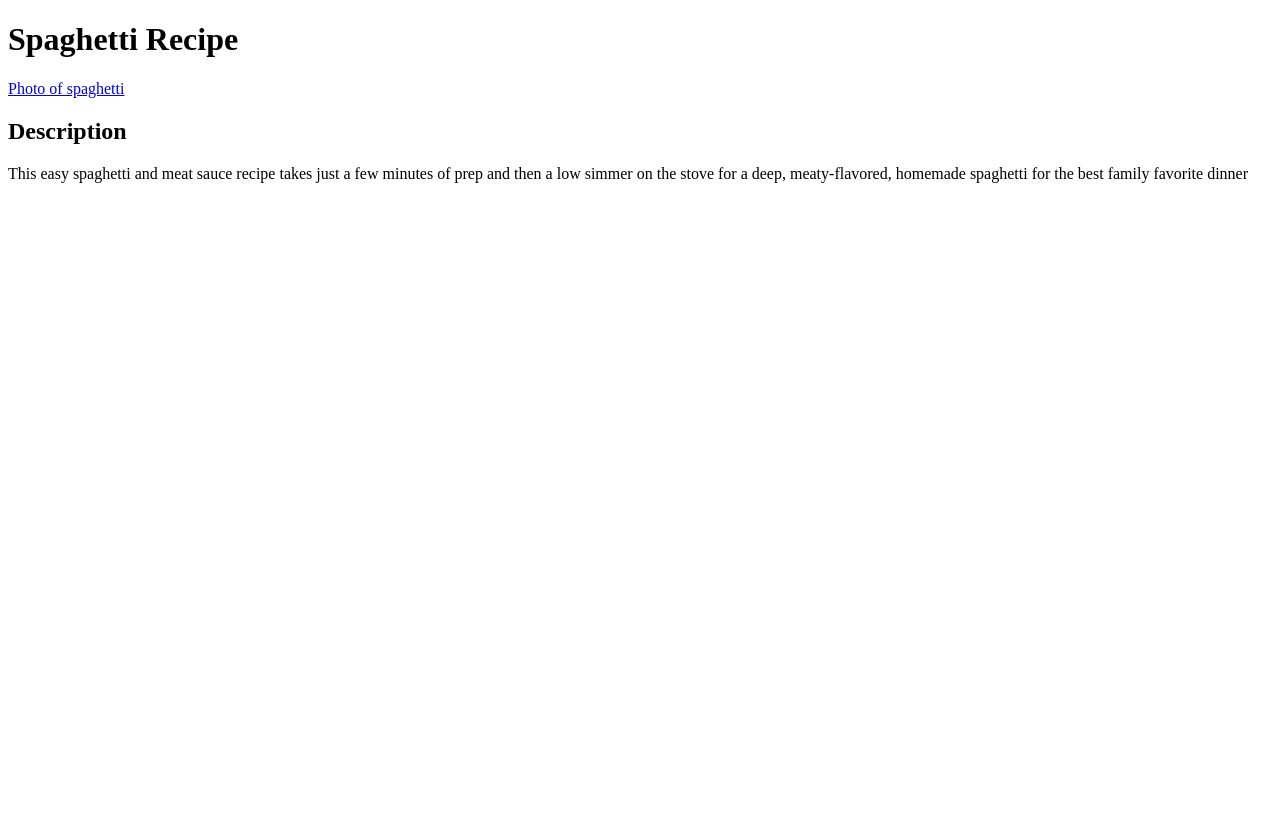
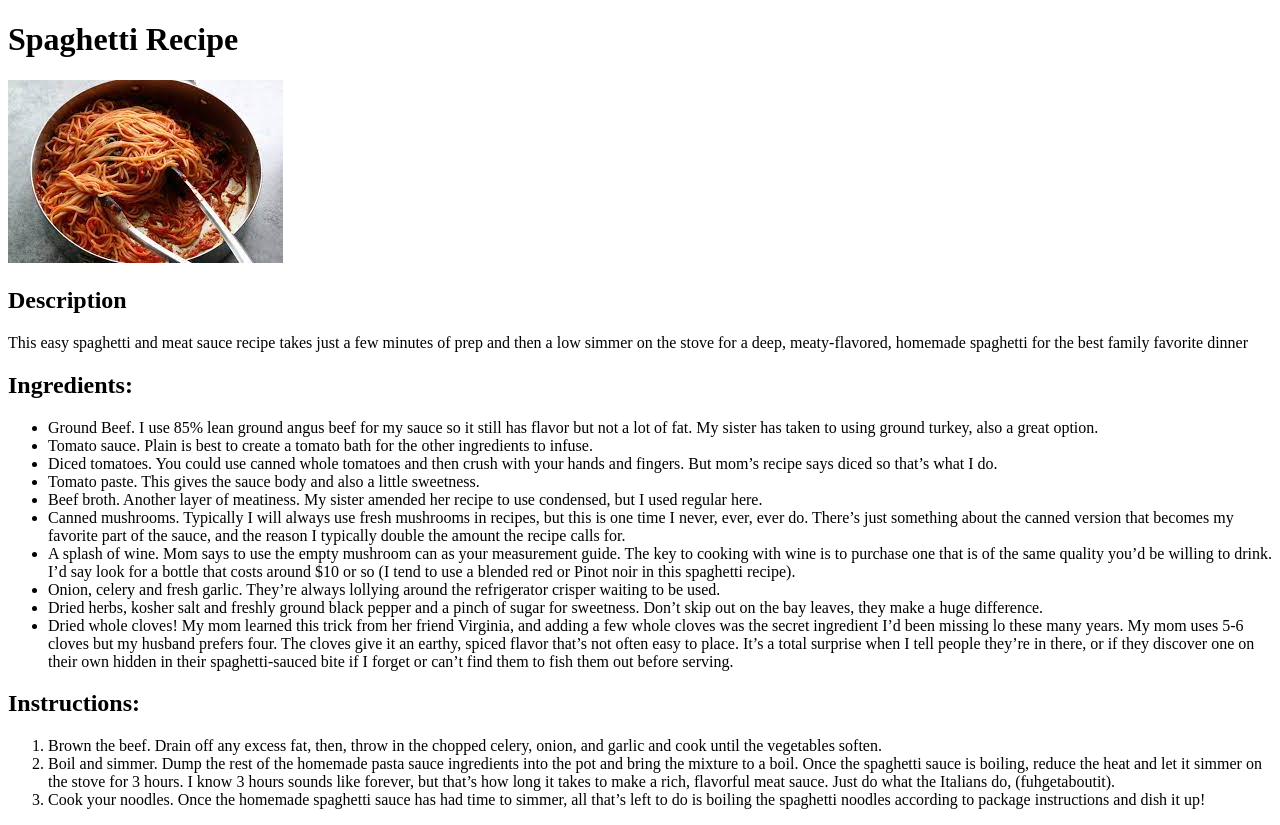
Before and after one commit to NoCity24/odin-recipes, a plain HTML site: page recipes/spaghetti.html in a window 1280 px wide. Before the commit the page ends 800 px from the top, so only its background shows below. Drawn offline with Linux system fonts and the light colour scheme.

Commit message:
changed sphagetti picture, finished the recipe page.

```diff
--- a/recipes/spaghetti.html
+++ b/recipes/spaghetti.html
@@ -8,9 +8,27 @@
 </head>
 <body>
     <h1>Spaghetti Recipe</h1>
-    <a href="../photos/spaghetti.jpg">Photo of spaghetti</a>
+    <img src="../photos/spaghetti.jpg" alt= "Photo of spaghetti">
     <h2>Description</h2>
     <p>This easy spaghetti and meat sauce recipe takes just a few minutes of prep and then a low simmer on the stove for a deep, meaty-flavored, homemade spaghetti for the best family favorite dinner</p>
-
+    <h2>Ingredients:</h2>
+    <ul>
+        <li>Ground Beef. I use 85% lean ground angus beef for my sauce so it still has flavor but not a lot of fat. My sister has taken to using ground turkey, also a great option.</li>
+        <li>Tomato sauce. Plain is best to create a tomato bath for the other ingredients to infuse.</li>
+        <li>Diced tomatoes. You could use canned whole tomatoes and then crush with your hands and fingers. But mom’s recipe says diced so that’s what I do.</li>
+        <li>Tomato paste. This gives the sauce body and also a little sweetness.</li>
+        <li>Beef broth. Another layer of meatiness. My sister amended her recipe to use condensed, but I used regular here.</li>
+        <li>Canned mushrooms. Typically I will always use fresh mushrooms in recipes, but this is one time I never, ever, ever do. There’s just something about the canned version that becomes my favorite part of the sauce, and the reason I typically double the amount the recipe calls for.</li>
+        <li>A splash of wine. Mom says to use the empty mushroom can as your measurement guide. The key to cooking with wine is to purchase one that is of the same quality you’d be willing to drink. I’d say look for a bottle that costs around $10 or so (I tend to use a blended red or Pinot noir in this spaghetti recipe).</li>
+        <li>Onion, celery and fresh garlic. They’re always lollying around the refrigerator crisper waiting to be used.</li>
+        <li>Dried herbs, kosher salt and freshly ground black pepper and a pinch of sugar for sweetness. Don’t skip out on the bay leaves, they make a huge difference.</li>
+        <li>Dried whole cloves! My mom learned this trick from her friend Virginia, and adding a few whole cloves was the secret ingredient I’d been missing lo these many years. My mom uses 5-6 cloves but my husband prefers four. The cloves give it an earthy, spiced flavor that’s not often easy to place. It’s a total surprise when I tell people they’re in there, or if they discover one on their own hidden in their spaghetti-sauced bite if I forget or can’t find them to fish them out before serving.</li>
+    </ul>
+    <h2>Instructions:</h2>
+    <ol>
+        <li>Brown the beef. Drain off any excess fat, then, throw in the chopped celery, onion, and garlic and cook until the vegetables soften.</li>
+        <li>Boil and simmer. Dump the rest of the homemade pasta sauce ingredients into the pot and bring the mixture to a boil. Once the spaghetti sauce is boiling, reduce the heat and let it simmer on the stove for 3 hours. I know 3 hours sounds like forever, but that’s how long it takes to make a rich, flavorful meat sauce. Just do what the Italians do, (fuhgetaboutit).</li>
+        <li>Cook your noodles. Once the homemade spaghetti sauce has had time to simmer, all that’s left to do is boiling the spaghetti noodles according to package instructions and dish it up!</li>
+    </ol>
 </body>
 </html>
```
